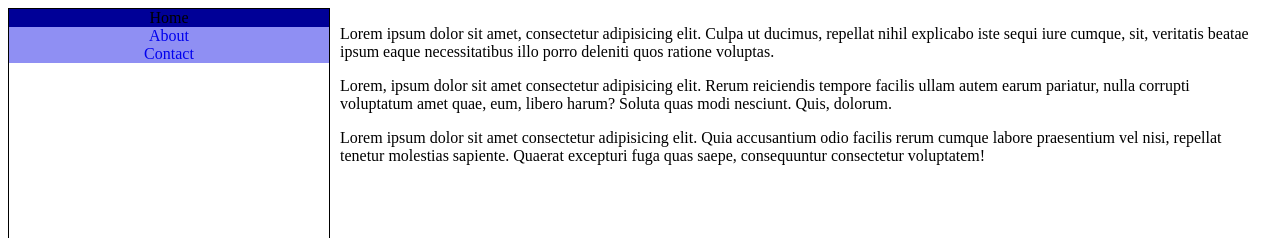
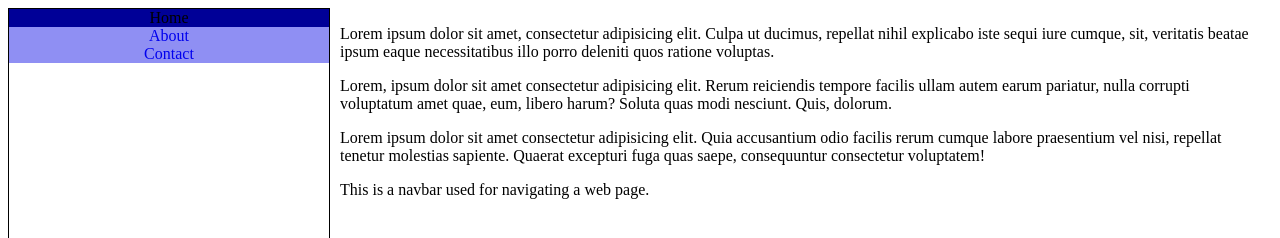
Before and after one commit to AmeliaO01/Navbar, a plain HTML site: page Navbar.html in a window 1280 px wide. Shown: the top 238 px of the page. Drawn offline with Linux system fonts and the light colour scheme.

Commit message:
New change

```diff
--- a/Navbar.html
+++ b/Navbar.html
@@ -22,6 +22,7 @@
     <p>Lorem ipsum dolor sit amet, consectetur adipisicing elit. Culpa ut ducimus, repellat nihil explicabo iste sequi iure cumque, sit, veritatis beatae ipsum eaque necessitatibus illo porro deleniti quos ratione voluptas.</p>
     <p>Lorem, ipsum dolor sit amet consectetur adipisicing elit. Rerum reiciendis tempore facilis ullam autem earum pariatur, nulla corrupti voluptatum amet quae, eum, libero harum? Soluta quas modi nesciunt. Quis, dolorum.</p>
     <p>Lorem ipsum dolor sit amet consectetur adipisicing elit. Quia accusantium odio facilis rerum cumque labore praesentium vel nisi, repellat tenetur molestias sapiente. Quaerat excepturi fuga quas saepe, consequuntur consectetur voluptatem!</p>
+    <p>This is a navbar used for navigating a web page.</p>
     </div>
 </body>
 </html>
```
